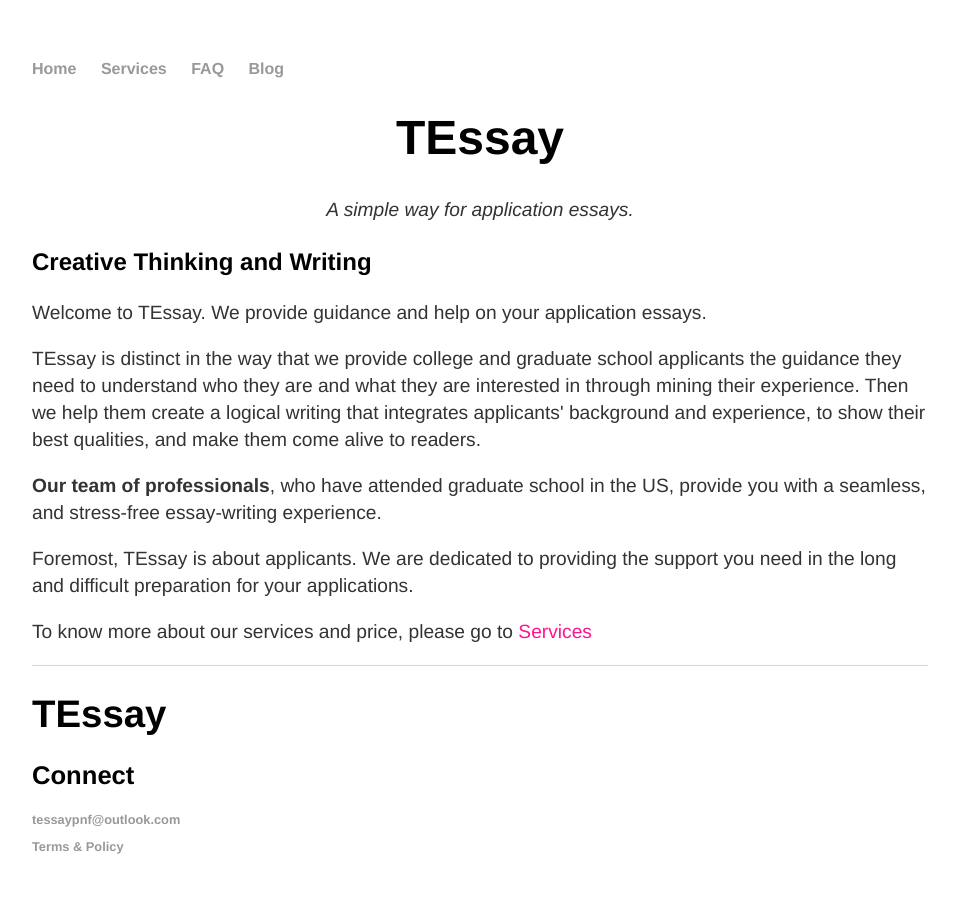
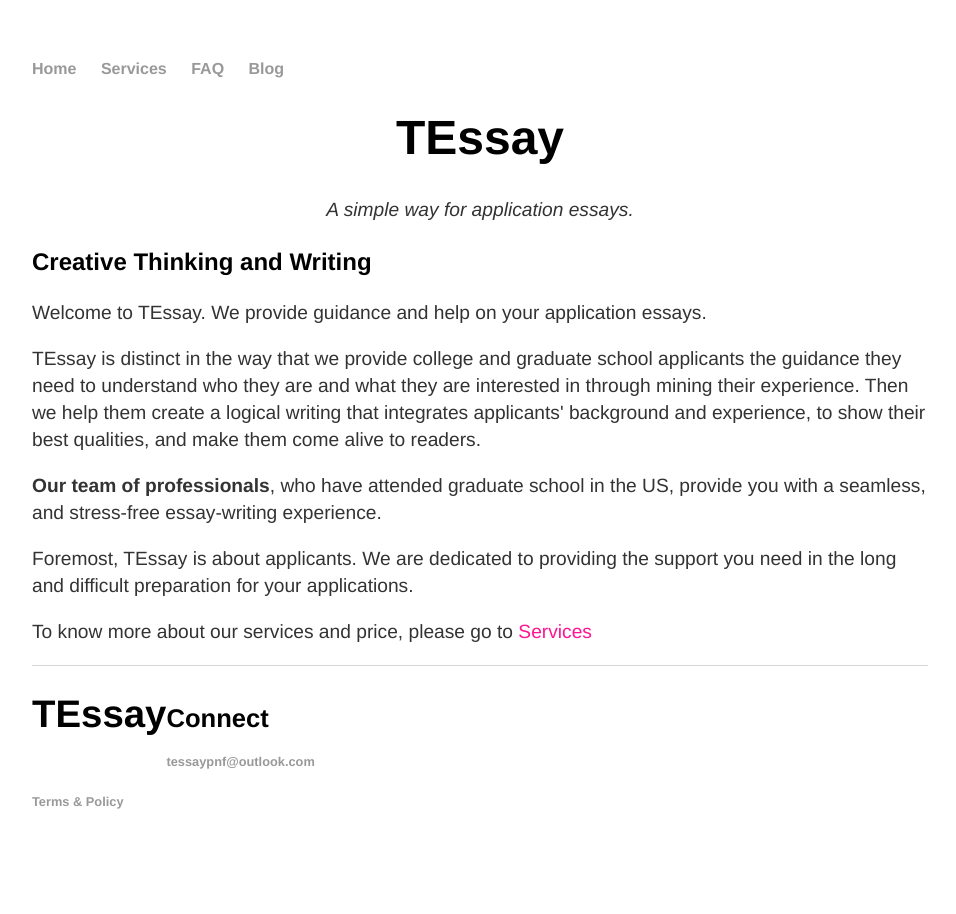
Before and after one commit to RagingTiger/PnFTech.github.io, a Jekyll site: the page built from index.html, in a window 1280 px wide. Shown: the whole page, without its empty margins (160-1116 px from the left). Built offline with Jekyll 4.4.1, drawn with Linux system fonts in a browser that asks for light colours.

Commit message:
edited css

```diff
--- a/css/main.css
+++ b/css/main.css
@@ -12,12 +12,12 @@ nav ul li, footer ul li {
     display: inline;
     margin-right: 20px;
 }
-.Row {
+.row {
     display: table;
     width: 100%; /*Optional*/
 
 }
-.Column {
+.column {
     display: table-cell;
 
 }
```
